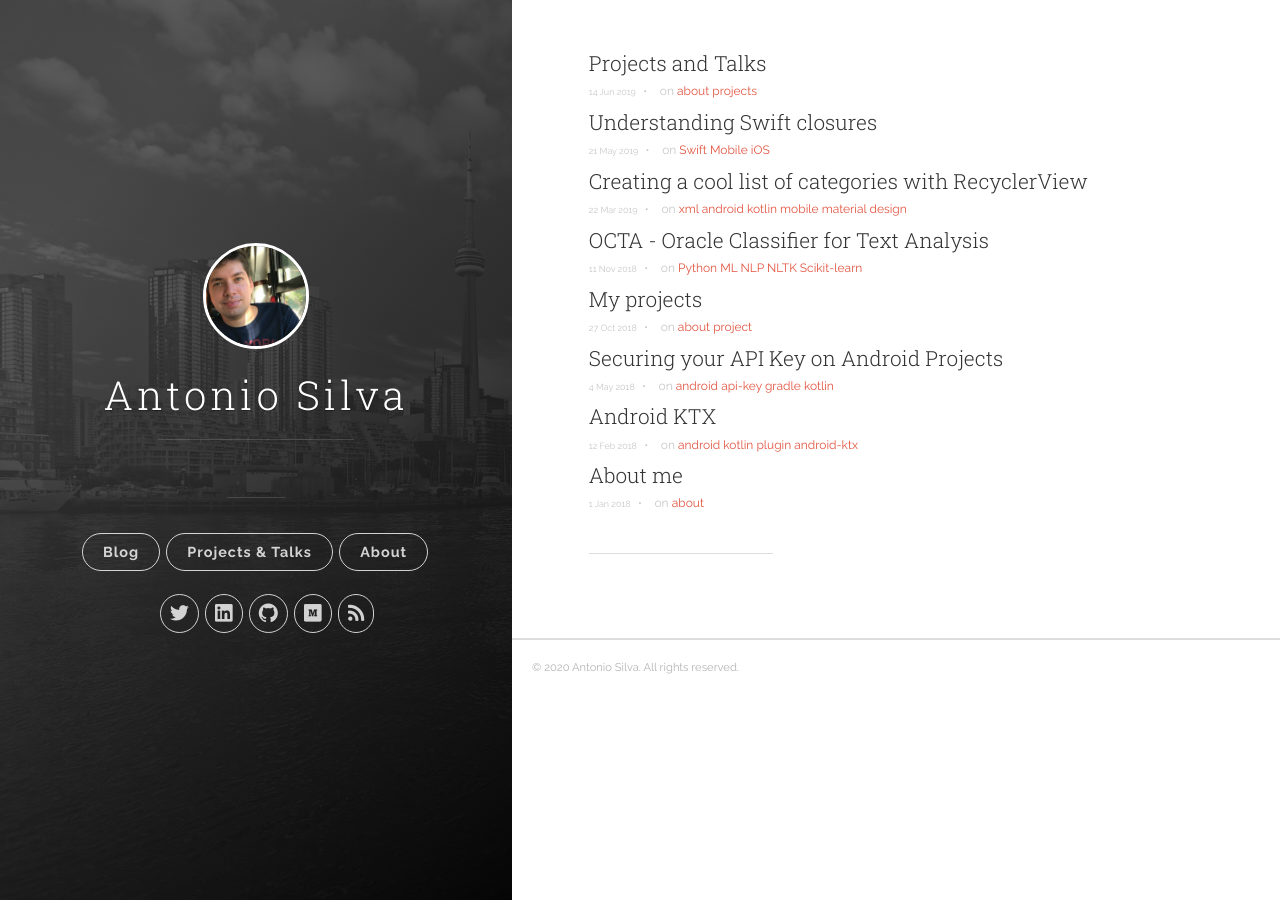
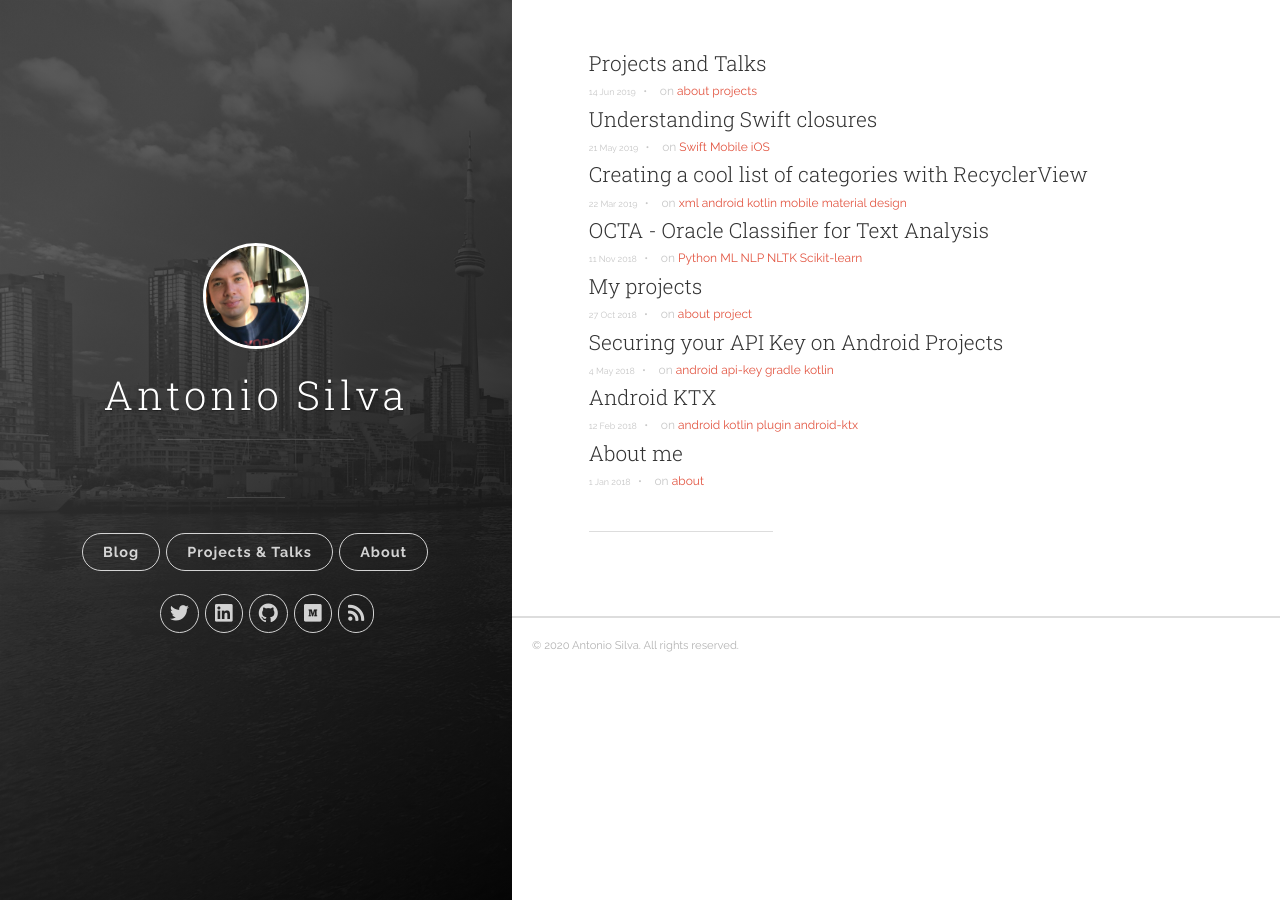
Before and after one commit to antoniosj/antoniosj.github.io, a Jekyll site: the page built from index.html, in a window 1280 px wide. Built offline with Jekyll 4.4.1, drawn with Linux system fonts in a browser that asks for light colours; the list of posts is cut into pages by our own code.

Commit message:
Update uno.scss

```diff
--- a/_sass/uno.scss
+++ b/_sass/uno.scss
@@ -1438,7 +1438,7 @@ i {
 	list-style-type: none;
 	text-align: left; }
 	.post-list li {
-		margin: 0 0 0.2em 0; }
+		margin: 0 0 0 0; }
 		.post-list li:last-child hr {
 			display: none; }
 
```
